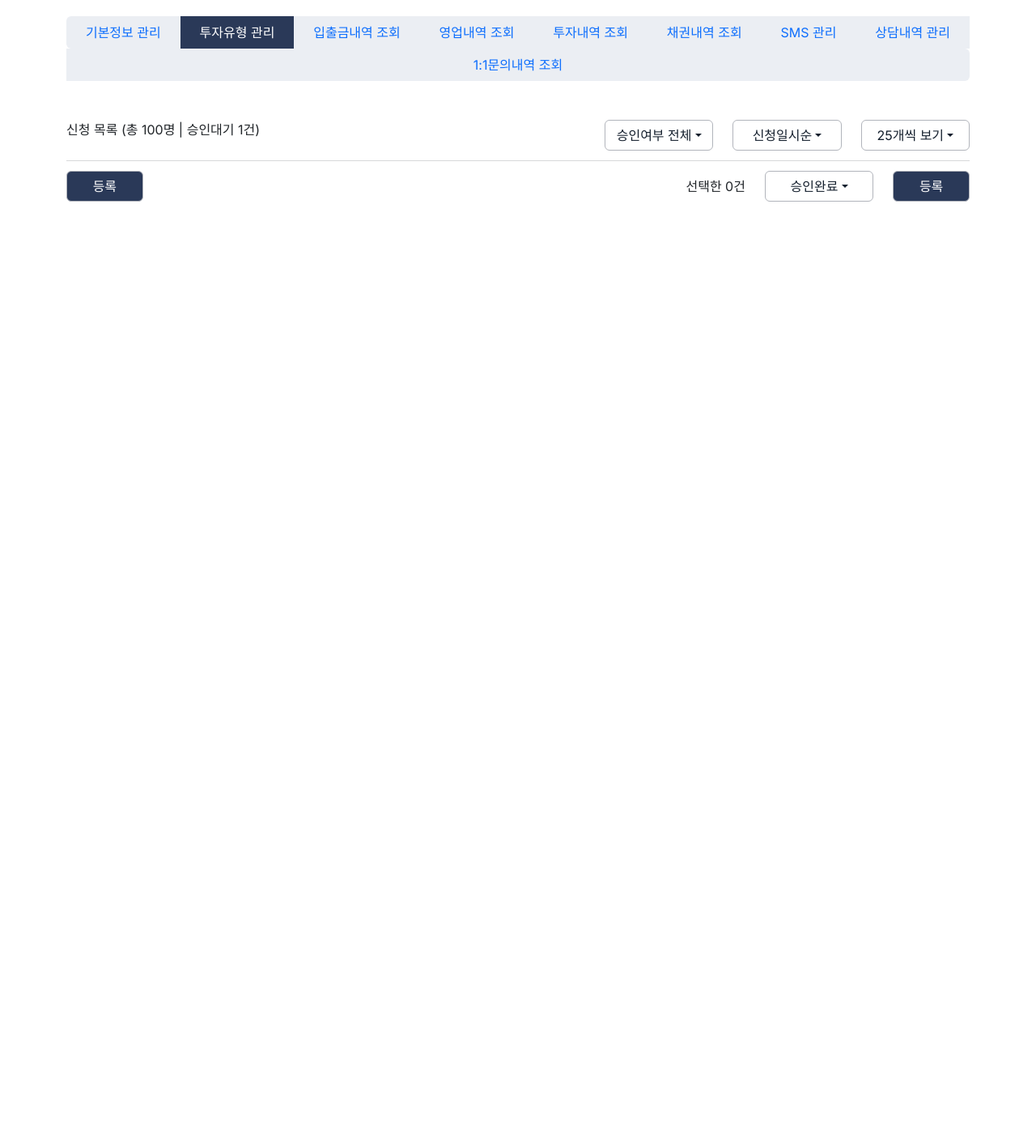
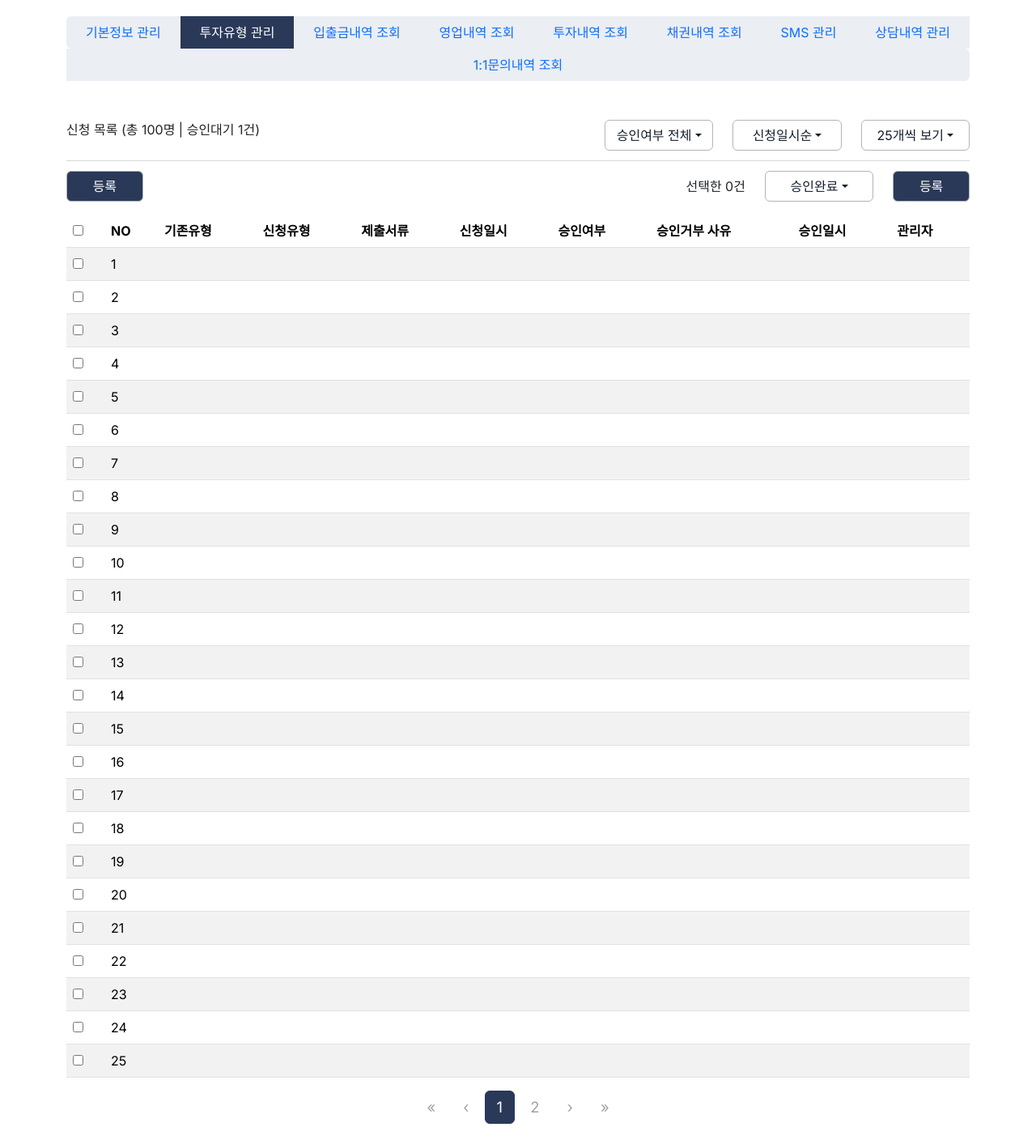
Before and after one commit to RittidetDev/investment-app, a Next.js app: page / in a window 1280 px wide. Shown: the whole page at 81% size. Before the commit the page ends 800 px from the top, so only its background shows below. Built offline with nearby package versions, Linux system fonts and the light colour scheme.

Commit message:
[Update] table

```diff
--- a/src/app/globals.css
+++ b/src/app/globals.css
@@ -154,3 +154,35 @@ button[data-rr-ui-event-key=inquire] {
 .dropdown, .dropdown-toggle {
   width: 100% !important;
 }
+
+.page-link {
+  border-radius: var(--bs-border-radius);
+  margin-left: var(--bs-border-radius);
+  margin-right: var(--bs-border-radius);
+}
+
+.pagination {
+  --bs-pagination-padding-x: 0.85rem;
+  --bs-pagination-padding-y: 0.37rem;
+  --bs-pagination-font-size: 1.15rem;
+  --bs-pagination-color: #A1A1A1;
+  --bs-pagination-bg: var(--bs-body-bg);
+  --bs-pagination-border-width: var(--bs-border-width);
+  --bs-pagination-border-color: transparent;
+  --bs-pagination-border-radius: var(--bs-border-radius);
+  --bs-pagination-hover-color: #2A3958;
+  --bs-pagination-hover-bg: var(--bs-tertiary-bg);
+  --bs-pagination-hover-border-color: var(--bs-border-color);
+  --bs-pagination-focus-color: #2A3958;
+  --bs-pagination-focus-bg: var(--bs-secondary-bg);
+  --bs-pagination-focus-box-shadow: 0 0 0 0.25rem rgba(13, 110, 253, 0.25);
+  --bs-pagination-active-color: #fff;
+  --bs-pagination-active-bg: #2A3958;
+  --bs-pagination-active-border-color: #2A3958;
+  --bs-pagination-disabled-color: var(--bs-secondary-color);
+  --bs-pagination-disabled-bg: var(--bs-secondary-bg);
+  --bs-pagination-disabled-border-color: var(--bs-border-color);
+  display: flex;
+  padding-left: 0;
+  list-style: none;
+}
--- a/src/app/page.jsx
+++ b/src/app/page.jsx
@@ -1,6 +1,6 @@
 "use client";
-import { useState } from 'react';
-import { Button, Col, Container, Dropdown, DropdownButton, Row, Tab, Tabs } from 'react-bootstrap';
+import { useEffect, useState } from 'react';
+import { Button, Col, Container, Dropdown, DropdownButton, Pagination, Row, Tab, Table, Tabs } from 'react-bootstrap';
 
 export default function Home() {
 
@@ -68,6 +68,39 @@ export default function Home() {
   ]
   const [changeApproveSelected, setChangeApproveSelected] = useState(changeApproveList[0].key)
 
+  const [memberList, setMemberList] = useState([
+    {}, {}, {}, {}, {},
+    {}, {}, {}, {}, {},
+    {}, {}, {}, {}, {},
+    {}, {}, {}, {}, {},
+    {}, {}, {}, {}, {},
+    {}, {}, {}, {}, {},
+  ])
+  const [dataPerPage, setDatePerPage] = useState([[]])
+  const [currentIndexPage, setCurrentIndexPage] = useState(0)
+
+  useEffect(() => {
+    const dataPerPage = memberList.reduce((resultArray, item, index) => {
+      const chunkIndex = Math.floor(index / Number(perPageSelected))
+
+      if (!resultArray[chunkIndex]) {
+        resultArray[chunkIndex] = [] // start a new chunk
+      }
+
+      resultArray[chunkIndex].push(item)
+
+      return resultArray
+    }, [])
+    setCurrentIndexPage(0)
+    setDatePerPage(dataPerPage)
+  }, [perPageSelected, memberList])
+
+  const renderDivider = () => {
+    return (
+      <div style={{ borderBottom: '1px solid #D7D8DA', marginTop: 12, marginBottom: 12 }} />
+    )
+  }
+
   const renderDropdown = (list, state, setState) => {
 
     const title = list.find(el => el.key == state)
@@ -92,19 +125,9 @@ export default function Home() {
     )
   }
 
+  const renderHeader = () => {
     return (
-    <Container style={{ marginTop: 20, marginBottom: 20 }}>
-      <Tabs
-        defaultActiveKey="member"
-        transition={false}
-        className="mb-5"
-        variant='pills'
-        fill
-      >
-        <Tab eventKey="home" title="기본정보 관리">
-          기본정보 관리
-        </Tab>
-        <Tab eventKey="member" title="투자유형 관리">
+      <>
         <Row>
           <Col xs={7}>
             신청 목록 (총 100명 | 승인대기 1건)
@@ -123,7 +146,7 @@ export default function Home() {
             </Row>
           </Col>
         </Row>
-          <div style={{ borderBottom: '1px solid #D7D8DA', marginTop: 12, marginBottom: 12 }} />
+        {renderDivider()}
         <Row>
           <Col xs={5}>
             <Row>
@@ -151,6 +174,86 @@ export default function Home() {
             </Row>
           </Col>
         </Row>
+      </>
+    )
+  }
+
+  const renderTable = () => {
+    return (
+      <Table striped className='mt-3'>
+        <thead>
+          <tr>
+            <th><input type="checkbox" /></th>
+            <th>NO</th>
+            <th>기존유형</th>
+            <th>신청유형</th>
+            <th>제출서류</th>
+            <th>신청일시</th>
+            <th>승인여부</th>
+            <th>승인거부 사유</th>
+            <th>승인일시</th>
+            <th>관리자</th>
+          </tr>
+        </thead>
+        <tbody>
+          {
+            dataPerPage[currentIndexPage].map((member, index) => (
+              <tr key={`member-${index}`}>
+                <td><input type="checkbox" /></td>
+                <td>{index + 1}</td>
+                <td></td>
+                <td></td>
+                <td></td>
+                <td></td>
+                <td></td>
+                <td></td>
+                <td></td>
+                <td></td>
+              </tr>
+            ))
+          }
+        </tbody>
+      </Table>
+    )
+  }
+
+  const renderPagination = () => {
+    return (
+      <Pagination className="justify-content-md-center">
+        <Pagination.First />
+        <Pagination.Prev />
+        {
+          dataPerPage.map((page, index) => (
+            <Pagination.Item
+              active={index == currentIndexPage}
+              onClick={() => setCurrentIndexPage(index)}
+            >
+              {index + 1}
+            </Pagination.Item>
+          ))
+        }
+        <Pagination.Next />
+        <Pagination.Last />
+      </Pagination>
+    )
+  }
+
+  return (
+    <Container style={{ marginTop: 20, marginBottom: 20 }}>
+      <Tabs
+        defaultActiveKey="member"
+        transition={false}
+        className="mb-5"
+        variant='pills'
+        fill
+      >
+        <Tab eventKey="home" title="기본정보 관리">
+          기본정보 관리
+        </Tab>
+        <Tab eventKey="member" title="투자유형 관리">
+          {renderHeader()}
+          {renderTable()}
+          {memberList.length > 0 ? renderPagination() : null}
         </Tab>
         <Tab eventKey="transfer" title="입출금내역 조회">
           입출금내역 조회
```
Lines whose indentation alone changed are shown as unchanged.
